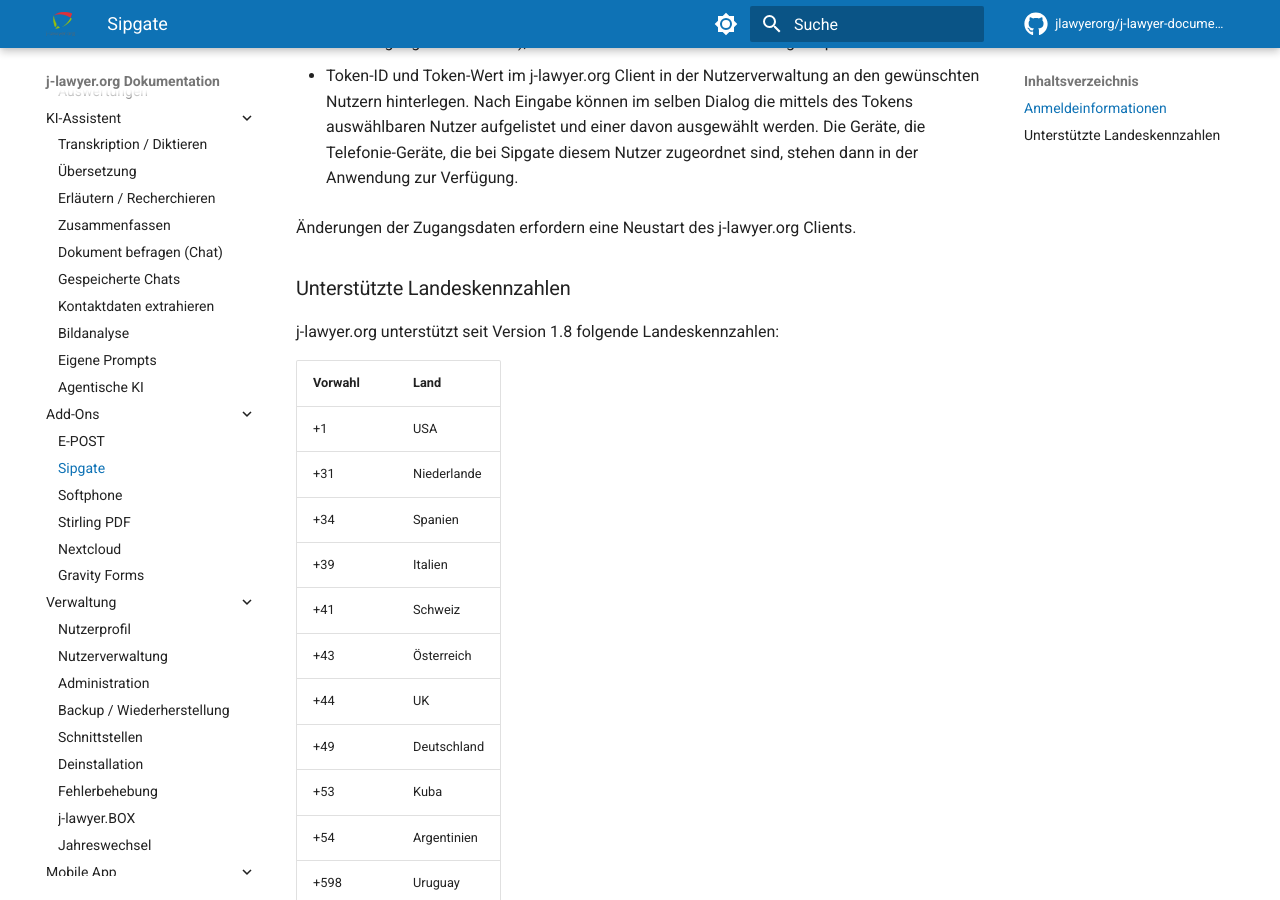
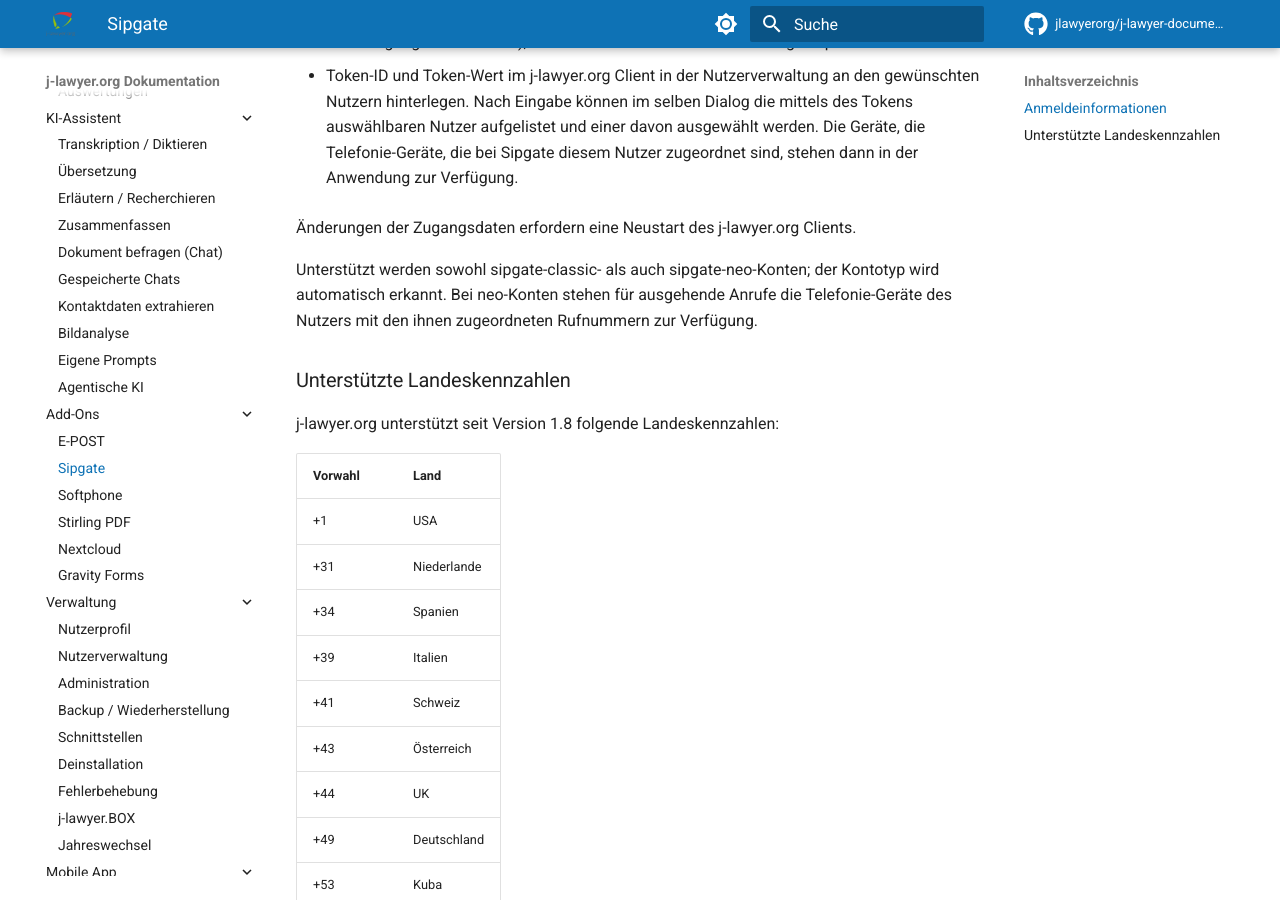
Before and after one commit to jlawyerorg/j-lawyer-documentation, an MkDocs documentation site: the page built from docs/benutzerhandbuch/addon-sipgate.md, in a window 1280 px wide and 900 px high, scrolled down 457 px. Built offline with MkDocs 1.6.1 and Material for MkDocs 9.7.7, drawn with Linux system fonts in a browser that asks for light colours; comment, search, counter and statistics services are not loaded.

Commit message:
MP3/OGG-Umwandlung für Transkription und sipgate neo dokumentiert
- Hinweis zu "In WAV konvertieren" in transkription.md (jlawyerorg/j-lawyer-org#3624)
- Unterstützung von sipgate-neo-Konten in addon-sipgate.md (jlawyerorg/j-lawyer-org#3442)

Co-Authored-By: Claude Opus 5.5 <noreply@anthropic.com>

```diff
--- a/docs/benutzerhandbuch/addon-sipgate.md
+++ b/docs/benutzerhandbuch/addon-sipgate.md
@@ -18,6 +18,8 @@ Zur Nutzung der Sipgate-Dienste über die Kanzleisoftware ist ein sogenannter
 - Token-ID und Token-Wert im j-lawyer.org Client in der Nutzerverwaltung an den gewünschten Nutzern hinterlegen. Nach Eingabe können im selben Dialog die mittels des Tokens auswählbaren Nutzer aufgelistet und einer davon ausgewählt werden. Die Geräte, die Telefonie-Geräte, die bei Sipgate diesem Nutzer zugeordnet sind, stehen dann in der Anwendung zur Verfügung.
 
 Änderungen der Zugangsdaten erfordern eine Neustart des j-lawyer.org Clients.
+
+Unterstützt werden sowohl sipgate-classic- als auch sipgate-neo-Konten; der Kontotyp wird automatisch erkannt. Bei neo-Konten stehen für ausgehende Anrufe die Telefonie-Geräte des Nutzers mit den ihnen zugeordneten Rufnummern zur Verfügung.
 
 ### Unterstützte Landeskennzahlen
 
```
Also changed, not shown: docs/benutzerhandbuch/ki-assistent/transkription.md (+3 -0 lines).
